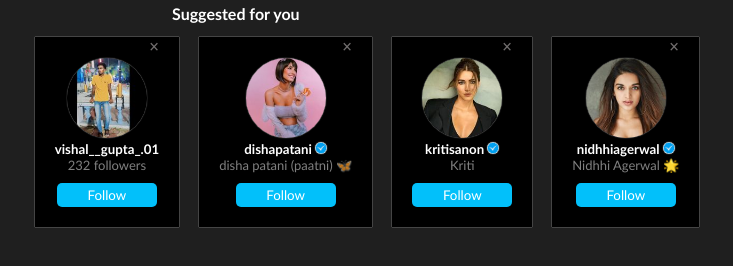
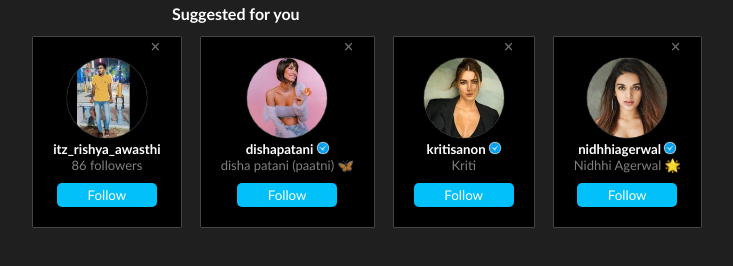
Before and after one commit to Harinandkumar/suggestion-card, a plain HTML site: page index.html in a window 1280 px wide. Shown: the full height of the page, 278-1011 px from the left. Drawn offline with Linux system fonts and the light colour scheme.

Commit message:
Update index.html

```diff
--- a/index.html
+++ b/index.html
@@ -14,8 +14,8 @@
         <div class="img">
           <img src="get.jpg" alt="dp" />
         </div>
-        <h5>vishal__gupta_.01</h5>
-        <p>232 followers</p>
+        <h5>itz_rishya_awasthi</h5>
+        <p>86 followers</p>
 
         <button id="folo1">Follow</button>
       </div>
```
